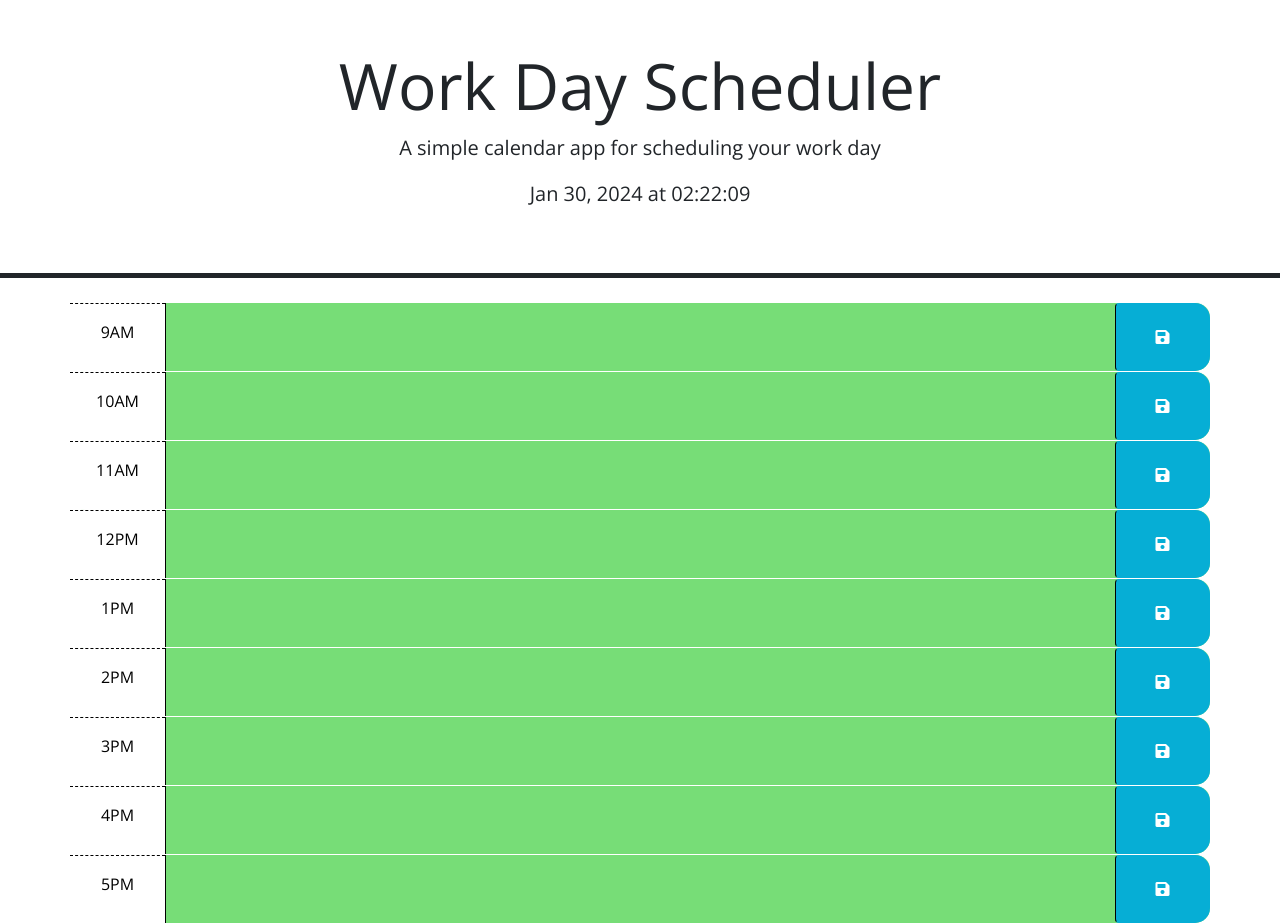
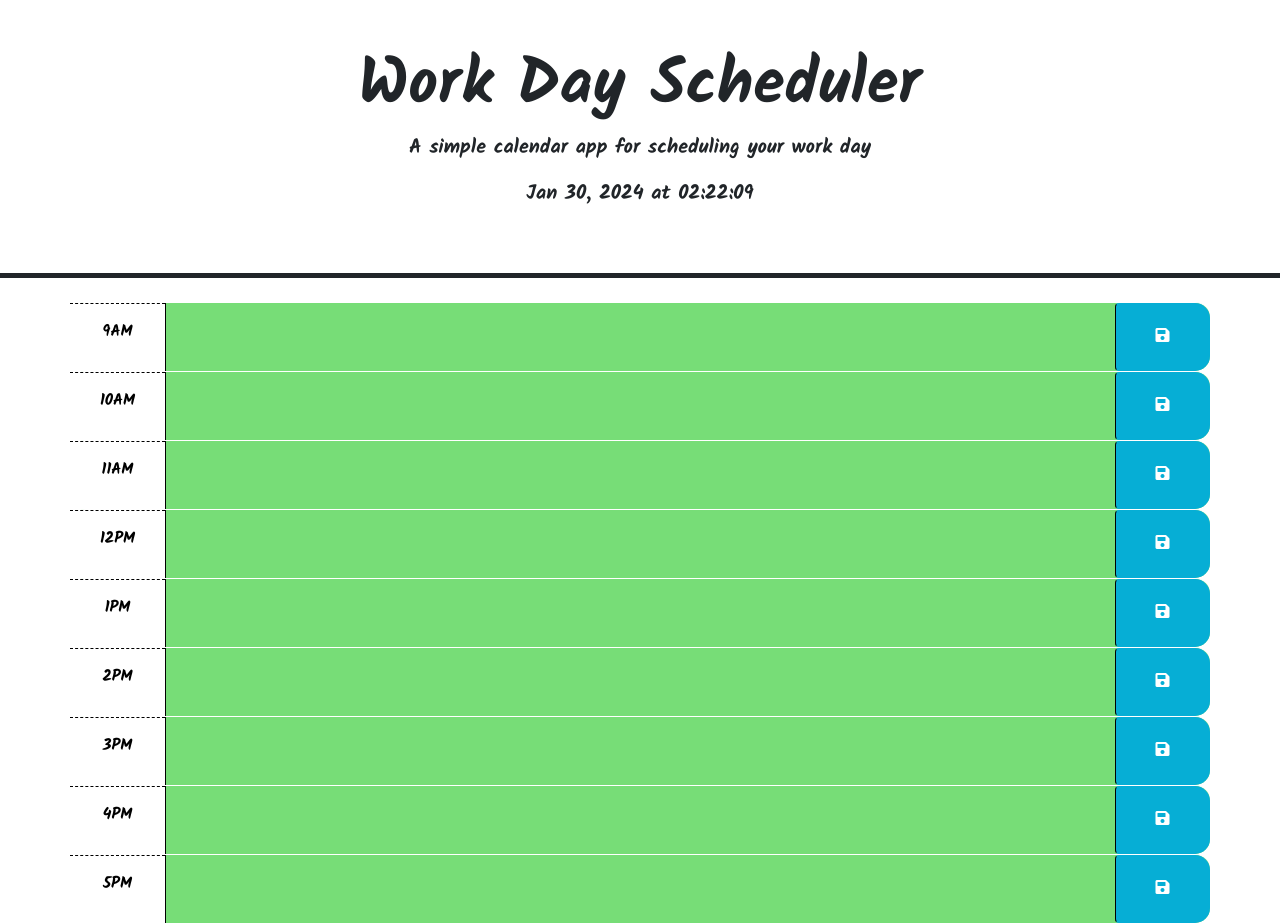
Before and after one commit to avilwock/Work-Day-Scheduler, a plain HTML site: page index.html in a window 1280 px wide. Drawn offline with nearby package versions, Linux system fonts and the light colour scheme.

Commit message:
changed font for document

```diff
--- a/assets/css/style.css
+++ b/assets/css/style.css
@@ -1,6 +1,6 @@
 /*sets body font family and font size for the webpage*/
 body {
-  font-family: 'Open Sans', sans-serif;
+  font-family: 'Kalam', cursive;
   font-size: 16px;
 }
 /*sets the text area boxes with a transparent background, no border, prevents
--- a/index.html
+++ b/index.html
@@ -18,6 +18,9 @@
       href="https://fonts.googleapis.com/css?family=Open+Sans&display=swap"
       rel="stylesheet"
     />
+    <link rel="preconnect" href="https://fonts.googleapis.com">
+    <link rel="preconnect" href="https://fonts.gstatic.com" crossorigin>
+    <link href="https://fonts.googleapis.com/css2?family=Kalam:wght@700&display=swap" rel="stylesheet">
     <link rel="stylesheet" href= assets\css\style.css />
     <title>Work Day Scheduler</title>
   </head>
```
